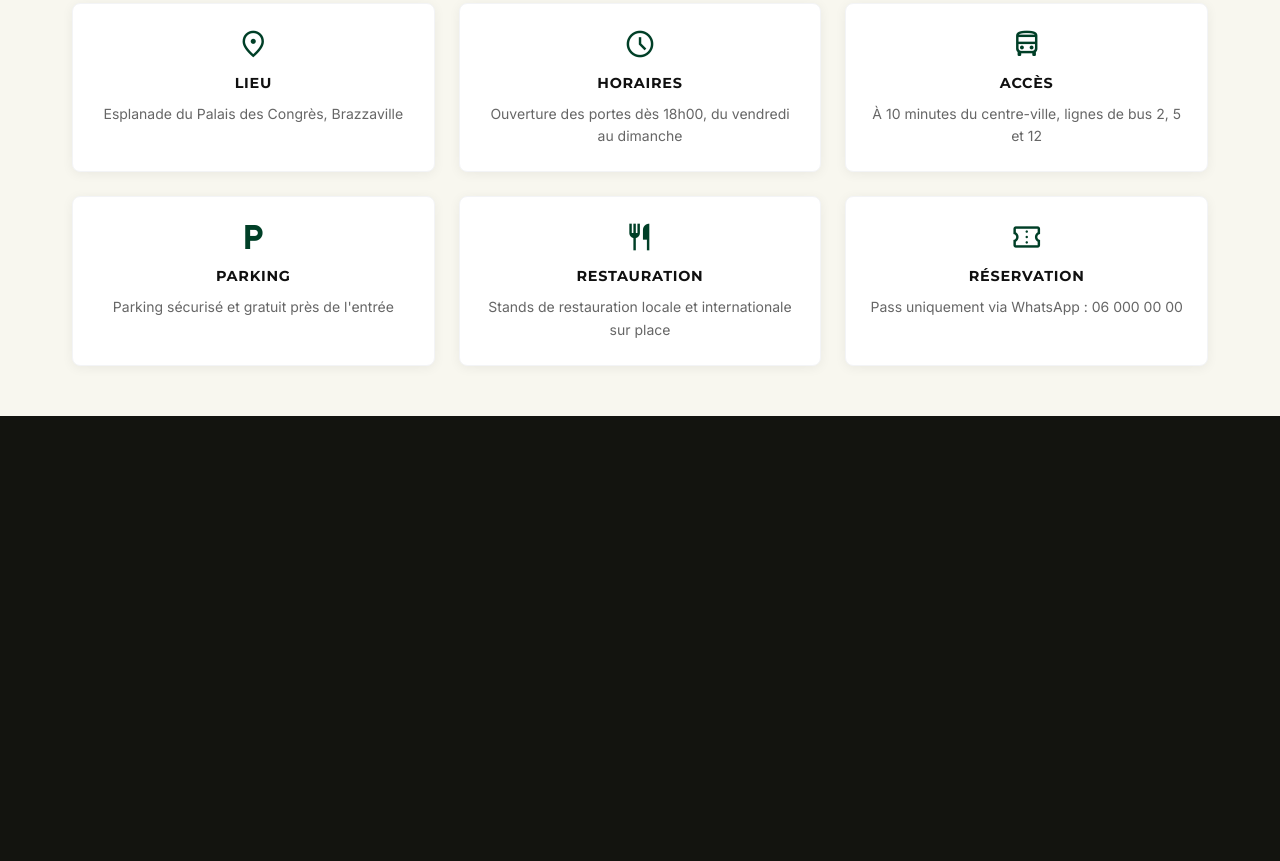
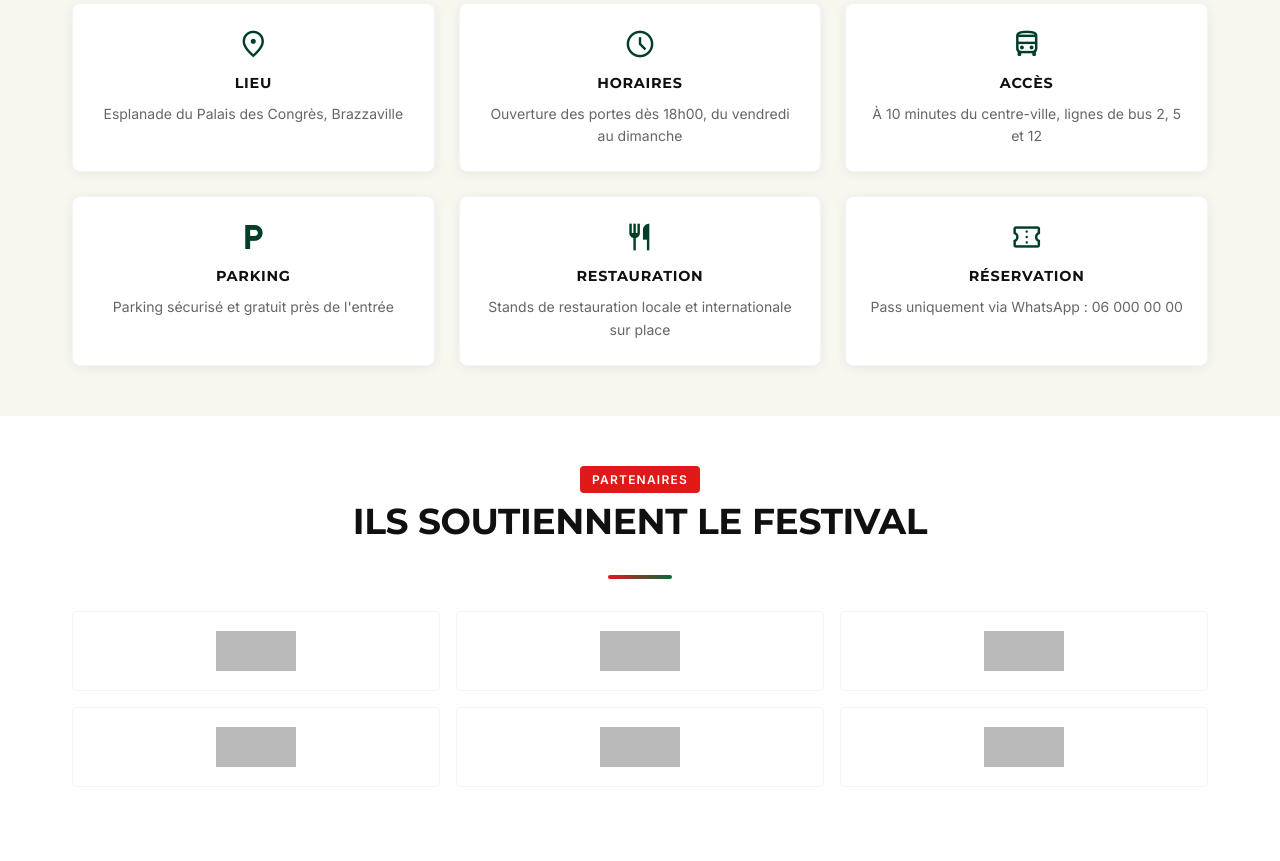
Before and after one commit to Flammeduciel/sape-et-lumiere, a plain HTML site: page index.html in a window 1280 px wide. Shown: the part 3136-3997 px from the top of the page. Before the commit the page ends 3552 px from the top, so only its background shows below. Drawn offline with nearby package versions, Linux system fonts and the light colour scheme; grey boxes are pictures that could not be loaded.

Commit message:
FSEL-27 feat: section partenaires avec logos (akieni, total, airtel, mtn, canal+, palais des congres)

```diff
--- a/assets/js/app.js
+++ b/assets/js/app.js
@@ -140,6 +140,21 @@ document.addEventListener('DOMContentLoaded', () => {
   }
 
   /* ═══════════════════════════════════════
+     RENDER PARTENAIRES
+     ═══════════════════════════════════════ */
+
+  function renderPartenaires() {
+    const grid = document.getElementById('partners-grid');
+    if (!grid) return;
+
+    grid.innerHTML = FESTIVAL.partenaires.map(p => `
+      <div class="partner-item" title="${p.name}">
+        <img src="${p.image}" alt="Logo ${p.name}"/>
+      </div>
+    `).join('');
+  }
+
+  /* ═══════════════════════════════════════
      ARTIST MODAL
      ═══════════════════════════════════════ */
 
@@ -270,6 +285,7 @@ document.addEventListener('DOMContentLoaded', () => {
   renderArtists();
   renderBilletterie();
   renderPratique();
+  renderPartenaires();
   initHeroButtons();
 
 });
--- a/assets/js/data.js
+++ b/assets/js/data.js
@@ -101,5 +101,14 @@ const FESTIVAL = {
       { icon: "restaurant", label: "Restauration", text: "Stands de restauration locale et internationale sur place" },
       { icon: "confirmation_number", label: "Réservation", text: "Pass uniquement via WhatsApp : 06 000 00 00" }
     ]
-  }
+  },
+
+  partenaires: [
+    { name: "Akieni Academy", image: "https://picsum.photos/seed/akieni-academy/400/200" },
+    { name: "TotalEnergies Congo", image: "https://picsum.photos/seed/total-congo/400/200" },
+    { name: "Airtel Congo", image: "https://picsum.photos/seed/airtel-congo/400/200" },
+    { name: "MTN Congo", image: "https://picsum.photos/seed/mtn-congo/400/200" },
+    { name: "Canal+", image: "https://picsum.photos/seed/canal-plus/400/200" },
+    { name: "Palais des Congrès", image: "https://picsum.photos/seed/palais-congres/400/200" }
+  ]
 };
--- a/index.html
+++ b/index.html
@@ -132,6 +132,18 @@
   </div>
 </section>
 
+<!-- ═══════════════ PARTENAIRES ═══════════════ -->
+<section class="section partenaires" id="partenaires">
+  <div class="container">
+    <div class="section-header">
+      <span class="badge badge-red">PARTENAIRES</span>
+      <h2 class="section-title">ILS SOUTIENNENT LE FESTIVAL</h2>
+      <div class="section-divider"></div>
+    </div>
+    <div class="partners-grid" id="partners-grid"></div>
+  </div>
+</section>
+
 <!-- ═══════════════ ARTIST MODAL ═══════════════ -->
 <div class="artist-modal-overlay" id="artist-modal-overlay"></div>
 <div class="artist-modal" id="artist-modal" role="dialog" aria-modal="true" aria-labelledby="artist-modal-title">
```
